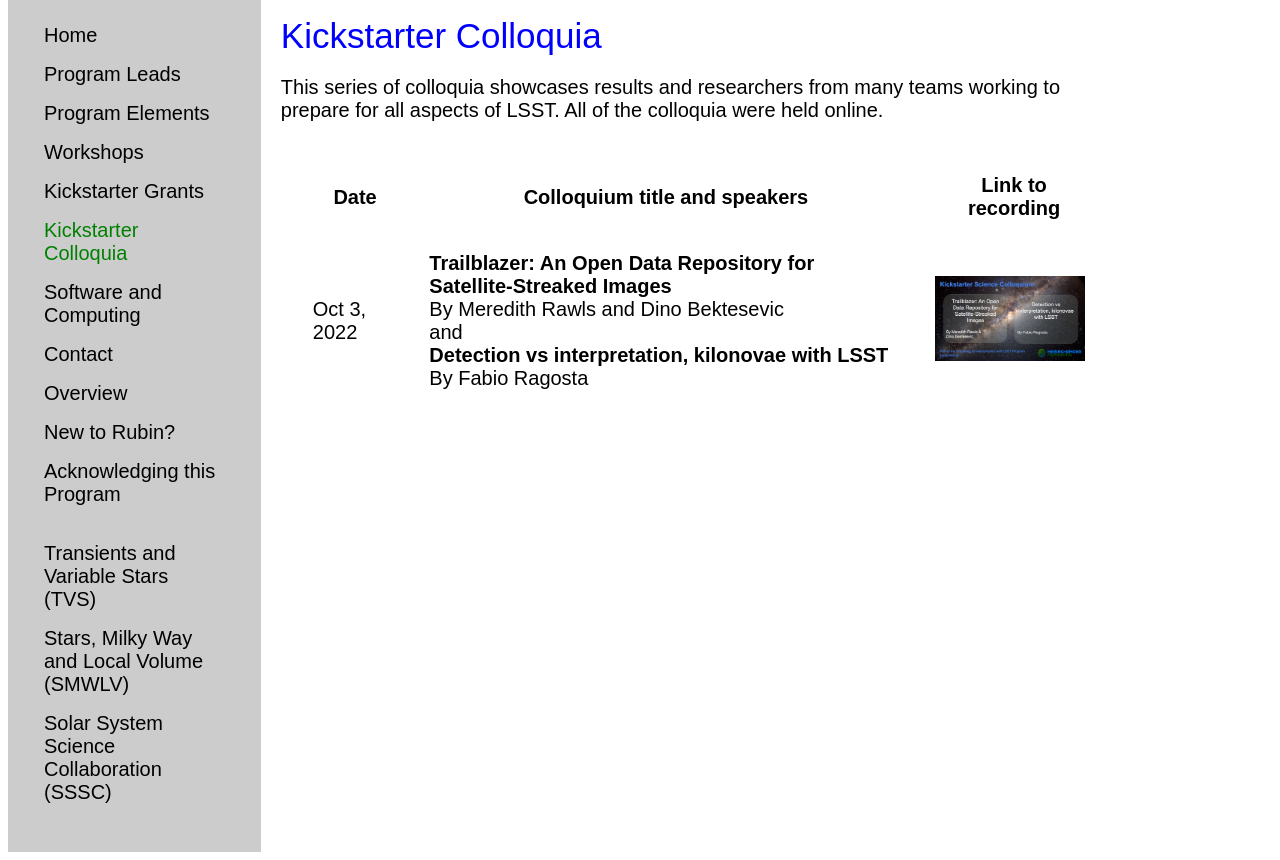
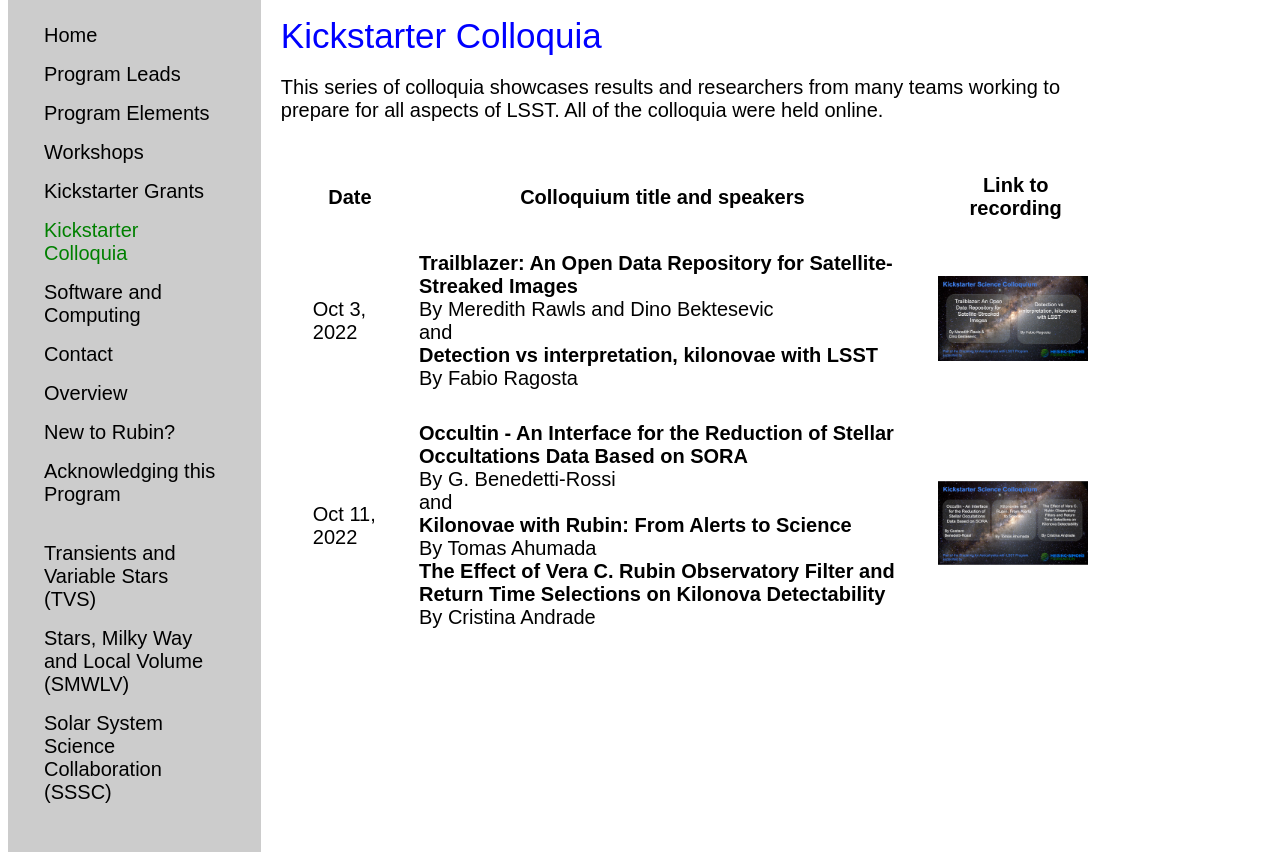
Before and after one commit to lsst-sci-prep/lsst-sci-prep.github.io, a Jekyll site: the page built from kickstarter_colloquia.html, in a window 1280 px wide and 900 px high, scrolled down 957 px, cut to the strip 40-900 px from the top of the window. Built offline with Jekyll 4.4.1, drawn with Linux system fonts in a browser that asks for light colours.

Commit message:
Added Oct 11 colloquia info

```diff
--- a/kickstarter_colloquia.html
+++ b/kickstarter_colloquia.html
@@ -17,9 +17,24 @@ of LSST.  All of the colloquia were held online.</p>
     By Meredith Rawls and Dino Bektesevic<br>
     and<br>
     <b>Detection vs interpretation, kilonovae with LSST</b><br>
-    By Fabio Ragosta
+    By Fabio Ragosta</td>
     <td>
       <a href="https://youtu.be/mttnZQ89nYA"><img src="/assets/images/ks_oct3_thumbnail.png" width=150></a>
     </td>
   </tr>
+  <tr>
+    <td>Oct 11, 2022</td>
+    <td><b>Occultin - An Interface for the Reduction of Stellar Occultations Data Based on SORA</b><br>
+      By G. Benedetti-Rossi<br>
+      and<br>
+      <b>Kilonovae with Rubin: From Alerts to Science</b><br>
+      By Tomas Ahumada<br>
+      <b>The Effect of Vera C. Rubin Observatory Filter and Return Time
+        Selections on Kilonova Detectability</b><br>
+        By Cristina Andrade
+      </td>
+      <td>
+        <a href="https://youtu.be/g4PrsQxAI-YA"><img src="/assets/images/ks_oct11_thumbnail.png" width=150></a>
+      </td>
+  </tr>
 </table>
```
Also changed, not shown: assets/images/ks_oct11_thumbnail.png (added).
